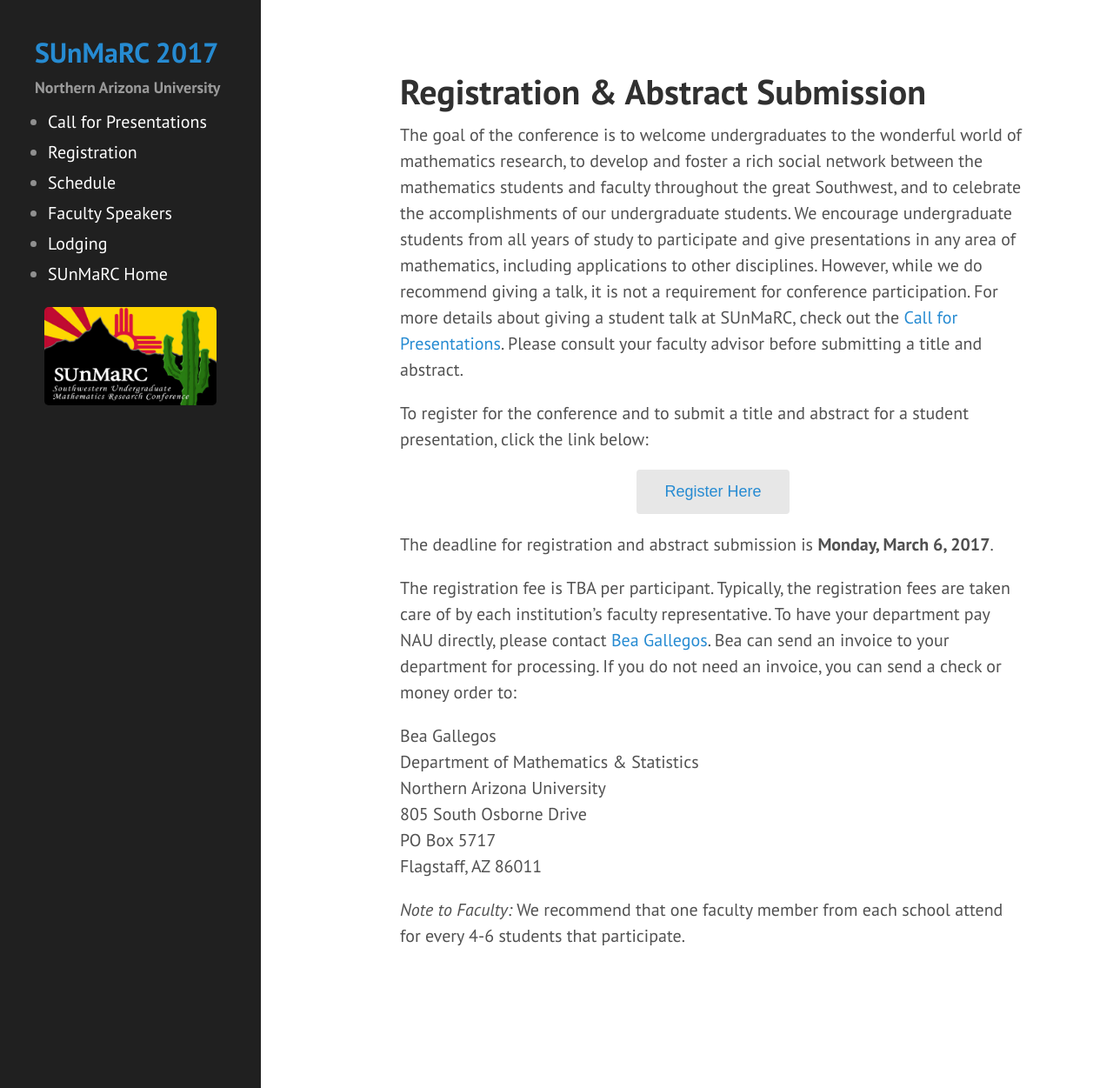
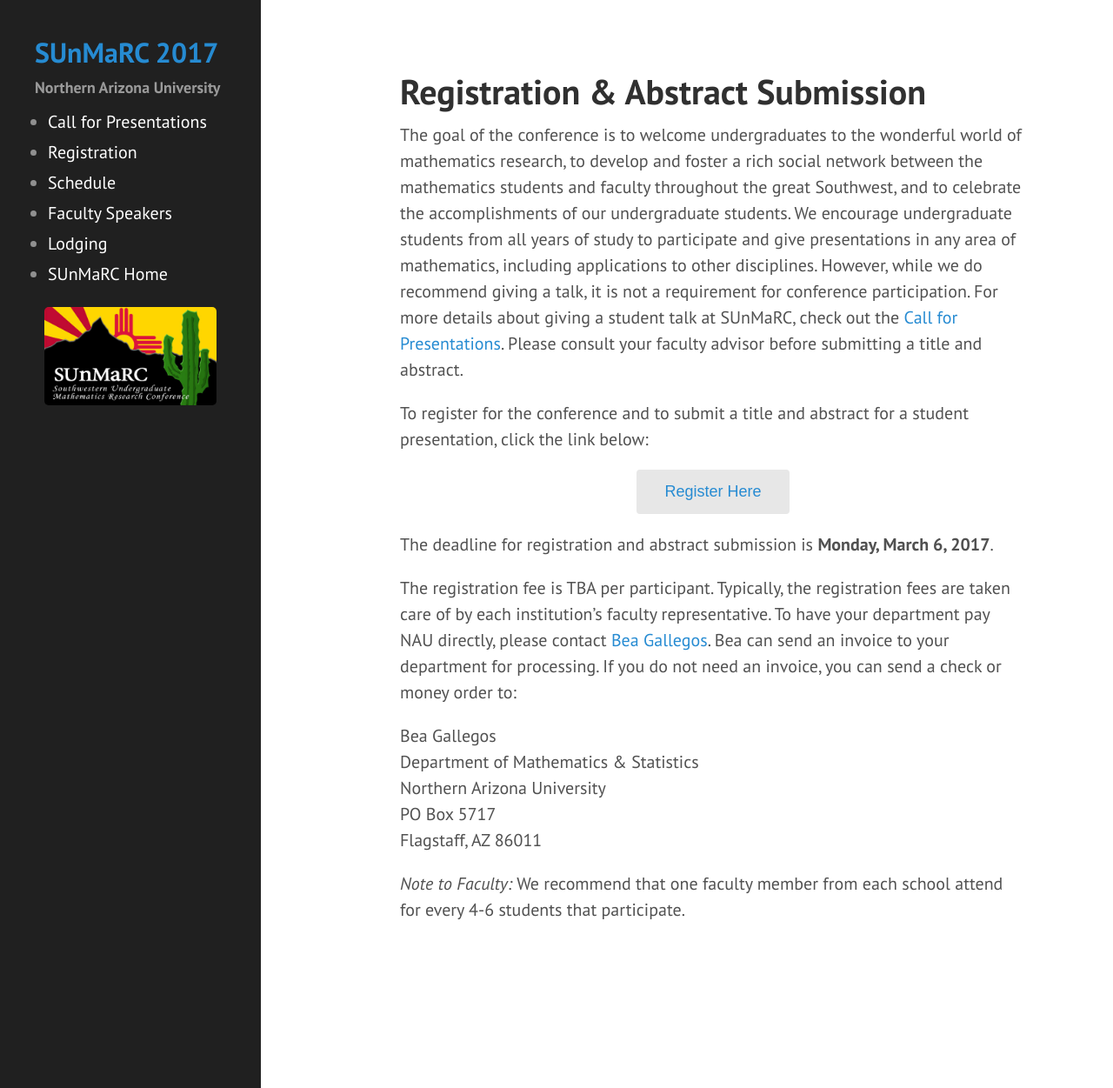
Before and after one commit to NAUMathStat/sunmarc2017, a Jekyll site: the page built from registration.md, in a window 1280 px wide and 1251 px high. Shown: the whole window at 87% size. Built offline with Jekyll 4.4.1, drawn with Linux system fonts in a browser that asks for light colours.

Commit message:
Update to registration page

```diff
--- a/registration.md
+++ b/registration.md
@@ -21,7 +21,6 @@ The registration fee is TBA per participant. Typically, the registration fees ar
 Bea Gallegos<br />
 Department of Mathematics &amp; Statistics<br />
 Northern Arizona University<br />
-805 South Osborne Drive<br />
 PO Box 5717<br />
 Flagstaff,  AZ  86011
 </p>
```
